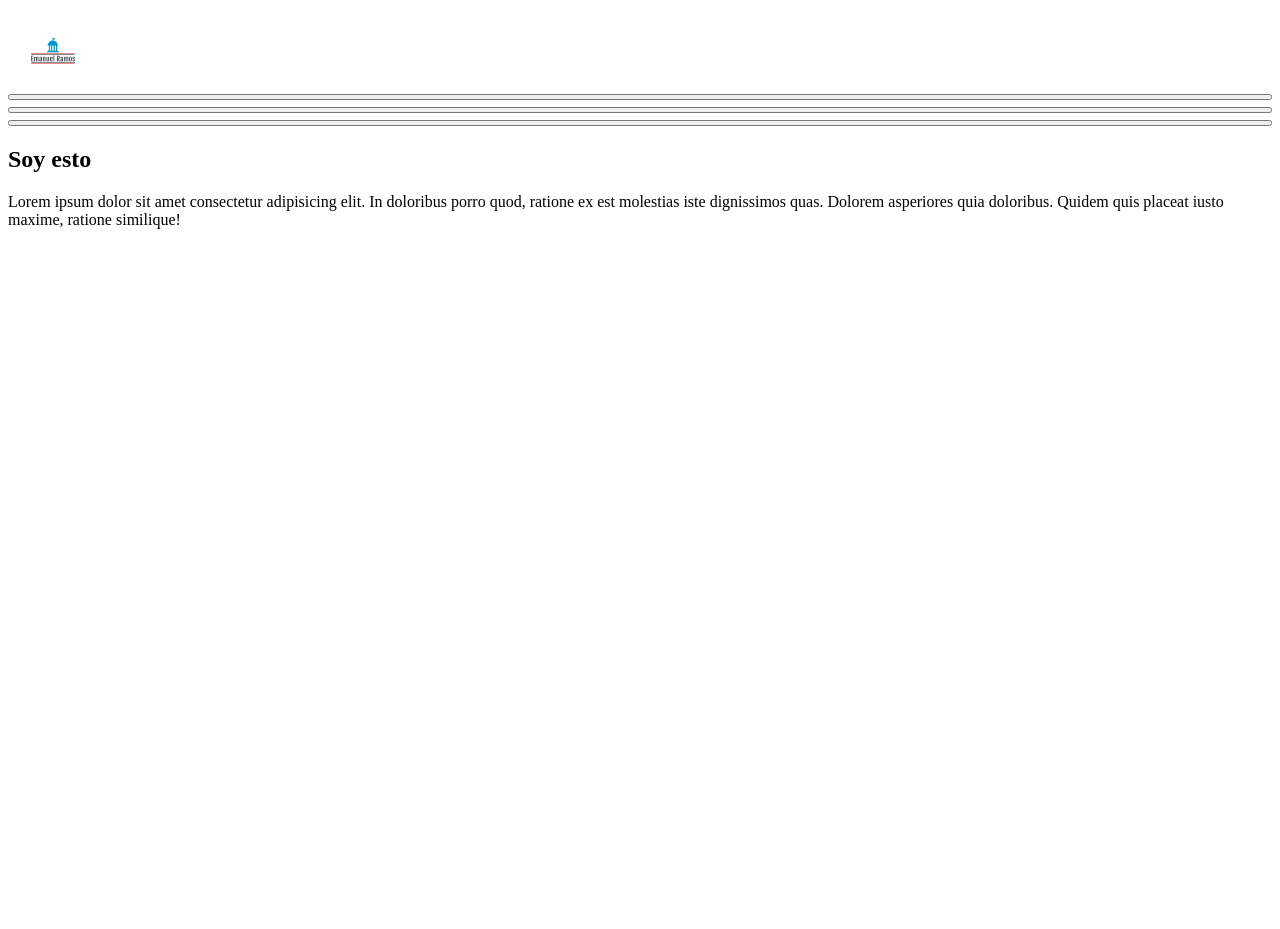
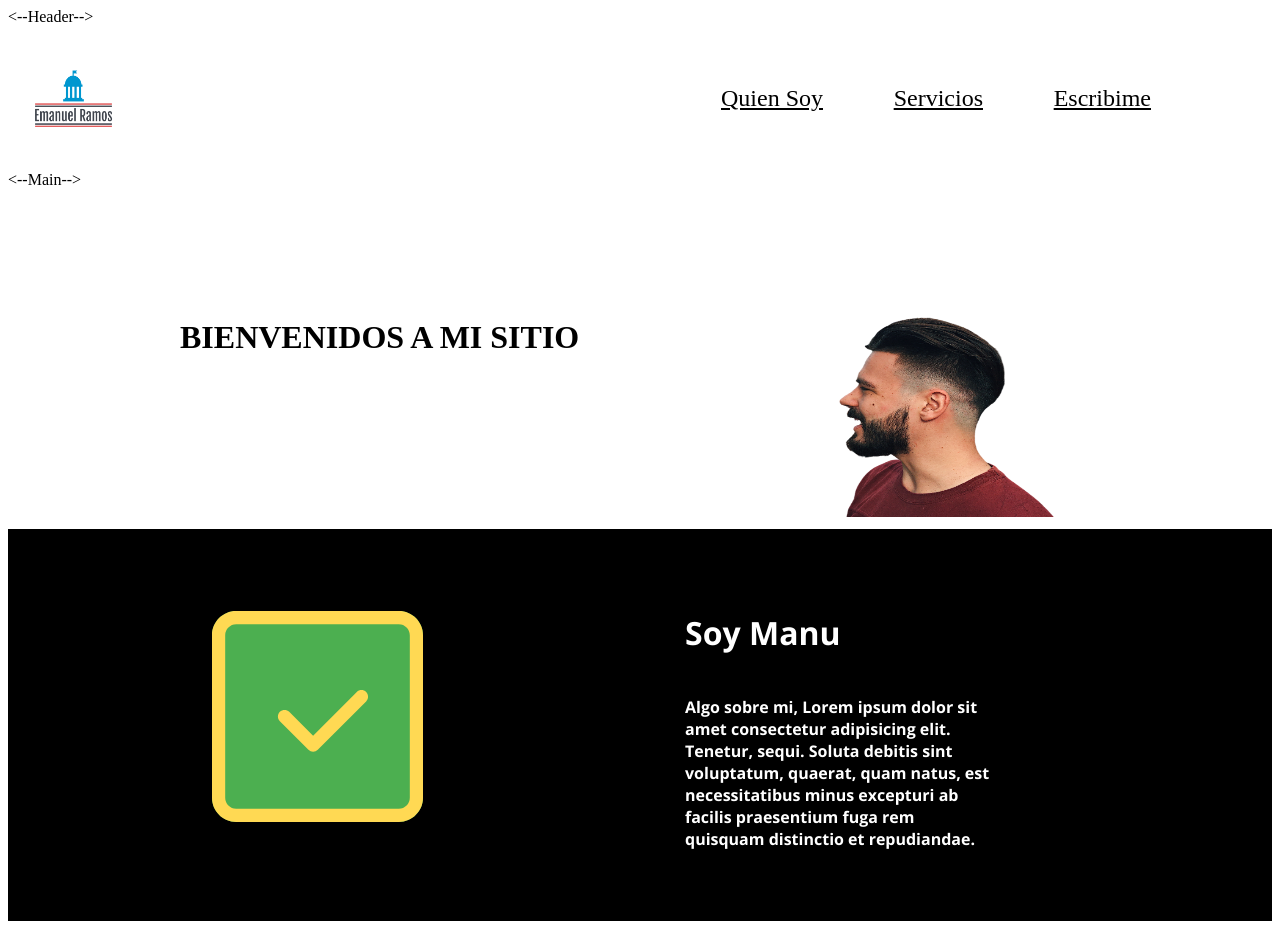
Before and after one commit to EmanuelRamos98/desafio-m3, a plain HTML site: page index.html in a window 1280 px wide. Before the commit the page ends 800 px from the top, so only its background shows below. Drawn offline with nearby package versions, Linux system fonts and the light colour scheme.

Commit message:
Segundo commit

```diff
--- a/index.css
+++ b/index.css
@@ -1,8 +1,19 @@
-
+.body{
+    margin: 0;
+    box-sizing: border-box;
+    font-family: "Roboto", sans-serif;
+    justify-content: center;
+}
 
 .logo{
     width: 54px;
     height: 50px;
+}
+@media (min-width: 1000px) {
+    .logo{
+        width: 95px;
+        height: 109px;
+    }
 }
 .header{
     padding: 18px 0px;
@@ -12,8 +23,166 @@
     padding: 18px;
 }
 
- .nav-mobil{
+.nav-mobil{
      display: flex;
      flex-direction: column;
      gap: 7px;
- }
+}
+.nav-pc{
+    display: none;
+}
+.nav-pc-a :hover{
+    padding: 10px 20px;
+    border: solid;
+    border-style: outset;
+    animation: nav-hover 5s ease infinite;
+    border-radius: 40px;
+}
+
+@media (min-width :1000px){
+    .nav-mobil{
+        display: none;
+    }
+    .nav-pc{
+        display: flex;
+        flex-direction: row;
+        width: 430px;
+        justify-content: space-between;
+        padding: 0 103px;
+    }
+    .nav-pc-a{
+        color:black;
+        font-size: 24px;
+    }
+}
+
+.boton-header{
+    width: 35px;
+    height: 6px;
+    background-color: black;
+}
+
+/*main*/
+
+.main{
+    height: 340px;
+    display: flex;
+    justify-content: center;
+}
+.main-div-principal{
+    width: 291px;
+    height: 96px;
+    display: grid;
+    justify-content: center;
+    padding: 42px;
+}
+@media(min-width:1000px){
+    .main-div-principal {
+        width: 920px;
+        display: flex;
+        flex-direction: row;
+        justify-content: space-between;
+        align-items: initial;
+        padding-top: 50px;
+    }
+}
+
+
+.primer-div{
+    display: flex;
+    flex-direction: column;
+    align-items: center;
+    gap: 20px;
+}
+.segundo-div{
+    display: flex;
+    justify-content: center;
+    padding: 58px 26px 31px 0px;
+    gap: 45px;
+}
+
+.foto-main{
+    width: 135px;
+    height: 145px;
+    padding: 20px;
+}
+@media(min-width:1000px){
+    .foto-main{
+        width: 215px;
+        height: 200px;
+        padding: 20px;
+    }
+
+}
+.titulo-main{
+    margin: 0px;
+    min-width: 300px;
+}
+@media(min-width: 1000px){
+    .titulo-main{
+        padding-top: 80px;
+    }
+}
+
+/*Section 1*/
+
+.seccion-1{
+    padding: 55px 32px;
+    display: flex;
+    flex-direction: column-reverse;
+    align-items: center;
+    background-color: black;
+    color: white;
+    gap: 40px;
+}
+
+@media(min-width:1000px){
+    .seccion-1{
+        display: grid;
+        grid-template-columns: 1fr 1fr;
+        gap: 0px 90px;
+        justify-items: left;
+    }
+}
+
+.subtitulo{
+    display: flex;
+    justify-content: center;
+    font-size: 32px;
+    min-width: 350px;
+    font-family: "Open Sans", sans-serif;
+}
+.primer-div-secc-1{
+    display: flex;
+    flex-direction: column;
+    align-items: flex-start;
+    order: 1;
+}
+.parrafo-secc-1{
+    min-width: 312px;
+    width: 312px;
+    font-family: "Open Sans", sans-serif;
+}
+.segundo-div-secc-1{
+    width: 100%;
+    height: 100%;
+    display:grid;
+    justify-content: center;
+    align-items: baseline;
+}
+
+.imagen-check{
+    width: 80px;
+    height: 80px;
+}
+@media(min-width:1000px){
+    .imagen-check{
+        width: 211px;
+        height: 211px;
+        margin-top: 27px
+    }
+    .subtitulo{
+        display: flex;
+        justify-content: start;
+    }
+}
--- a/index.html
+++ b/index.html
@@ -4,30 +4,51 @@
     <meta charset="UTF-8">
     <meta http-equiv="X-UA-Compatible" content="IE=edge">
     <meta name="viewport" content="width=device-width, initial-scale=1.0">
+    <link rel="preconnect" href="https://fonts.googleapis.com">
+    <link rel="preconnect" href="https://fonts.gstatic.com" crossorigin>
+    <link href="https://fonts.googleapis.com/css2?family=Open+Sans:wght@700&family=Roboto:wght@400;700&display=swap" rel="stylesheet">
     <link rel="stylesheet" href="./index.css">
-    <title>Document</title>
+    <title>Desafio Modulo 3</title>
 </head>
 <body>
+<--Header-->
     <header class="header">
         <img class="logo" src="./img/logo.png" alt="logo-dev">
-    </header>
         <nav class="nav-mobil">
             <button class="boton-header"></button>
             <button class="boton-header"></button>
             <button class="boton-header"></button>
         </nav>
-        <section class="seccion-uno">
+        <nav class="nav-pc">
+            <a href="#quien-soy" class="nav-pc-a">Quien Soy</a>
+            <a href="servicios" class="nav-pc-a">Servicios</a>
+            <a href="formulario" class="nav-pc-a">Escribime</a>
+        </nav>
+    </header>
+<--Main-->
+    <main class="main">
+        <div class="main-div-principal">
+            <div class="primer-div">
+                <h1 class="titulo-main">BIENVENIDOS A MI SITIO</h1>
+            </div>
+            <div class="segundo-div">
+                <img src="./img/foto1.png" alt="" class="foto-main">
+            </div>
+        </div>
+    </main>
 
-        </section>
-    <div class="contenedor-uno">
-        <h2>Soy esto</h2>
-         <div class="contenedor-uno-texto">
-         <p class="texto-primer-contenedor">Lorem ipsum dolor sit amet consectetur adipisicing elit. In doloribus porro quod, ratione ex est molestias iste dignissimos quas. Dolorem asperiores quia doloribus. Quidem quis placeat iusto maxime, ratione similique!</p>
+    <section class="seccion-1" id="quien-soy">
+        <div class="primer-div-secc-1">
+            <h2 class="subtitulo">Soy Manu</h2>
+            <p class="parrafo-secc-1">
+                Algo sobre mi, Lorem ipsum dolor sit amet consectetur adipisicing elit. Tenetur, sequi. Soluta debitis sint voluptatum, quaerat, quam natus, est necessitatibus minus excepturi ab facilis praesentium fuga rem quisquam distinctio et repudiandae.
+            </p>
         </div>
-    </div>
-    <div class="contenedor-dos"></div>
-    <div class="contenedor-tres"></div>
-    <div class="contenedor-cuatro"></div>
+        <div class="segundo-div-secc-1">
+            <img src="./img/check (1) 1.svg" alt="check" class="imagen-check">
+        </div>
+    </section>
+
 
 </body>
 </html>
```
Also changed, not shown: img/check (1) 1.svg (added), img/foto1.png (added).
